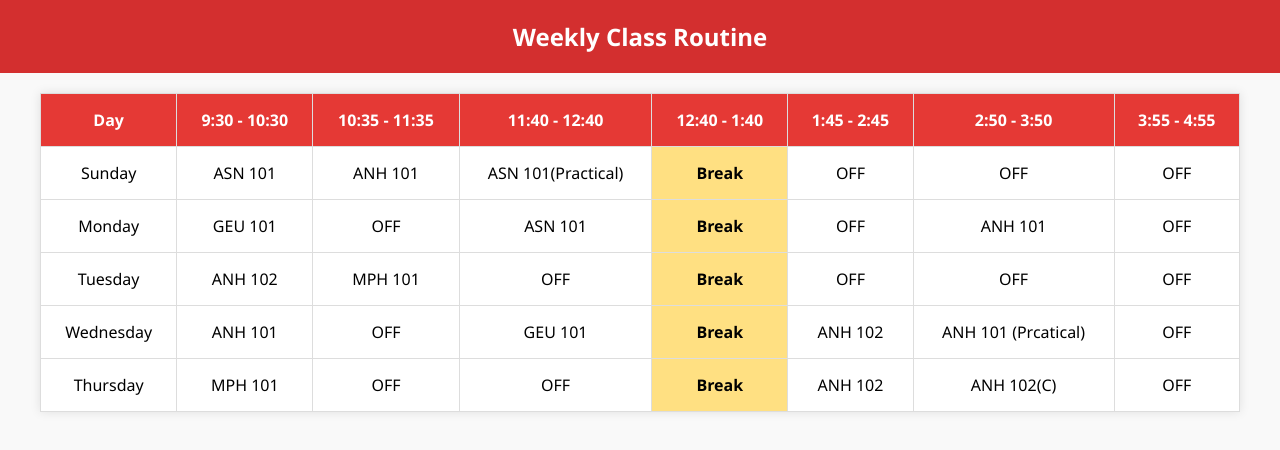
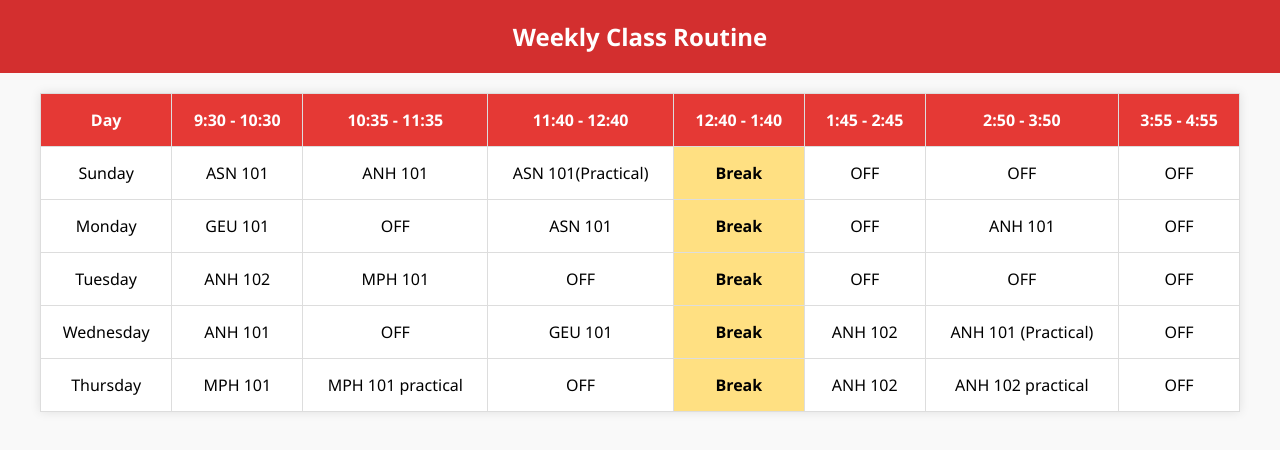
Before and after one commit to nayeemislamnishad/Routine_Summer_term, a plain HTML site: page index.html in a window 1280 px wide. Drawn offline with Linux system fonts and the light colour scheme.

Commit message:
Update index.html

```diff
--- a/index.html
+++ b/index.html
@@ -119,17 +119,17 @@
         <td>GEU 101 </td>
         <td class="break">Break</td>
         <td>ANH 102 </td>
-        <td>ANH 101 (Prcatical)</td>
+        <td>ANH 101 (Practical)</td>
         <td>OFF</td>
       </tr>
       <tr>
         <td>Thursday</td>
         <td>MPH 101 </td>
-        <td>OFF</td>
+        <td>MPH 101 practical</td>
         <td>OFF</td>
         <td class="break">Break</td>
         <td>ANH 102 </td>
-        <td>ANH 102(C) </td>
+        <td>ANH 102 practical </td>
         <td>OFF</td>
       </tr>
     </tbody>
```
